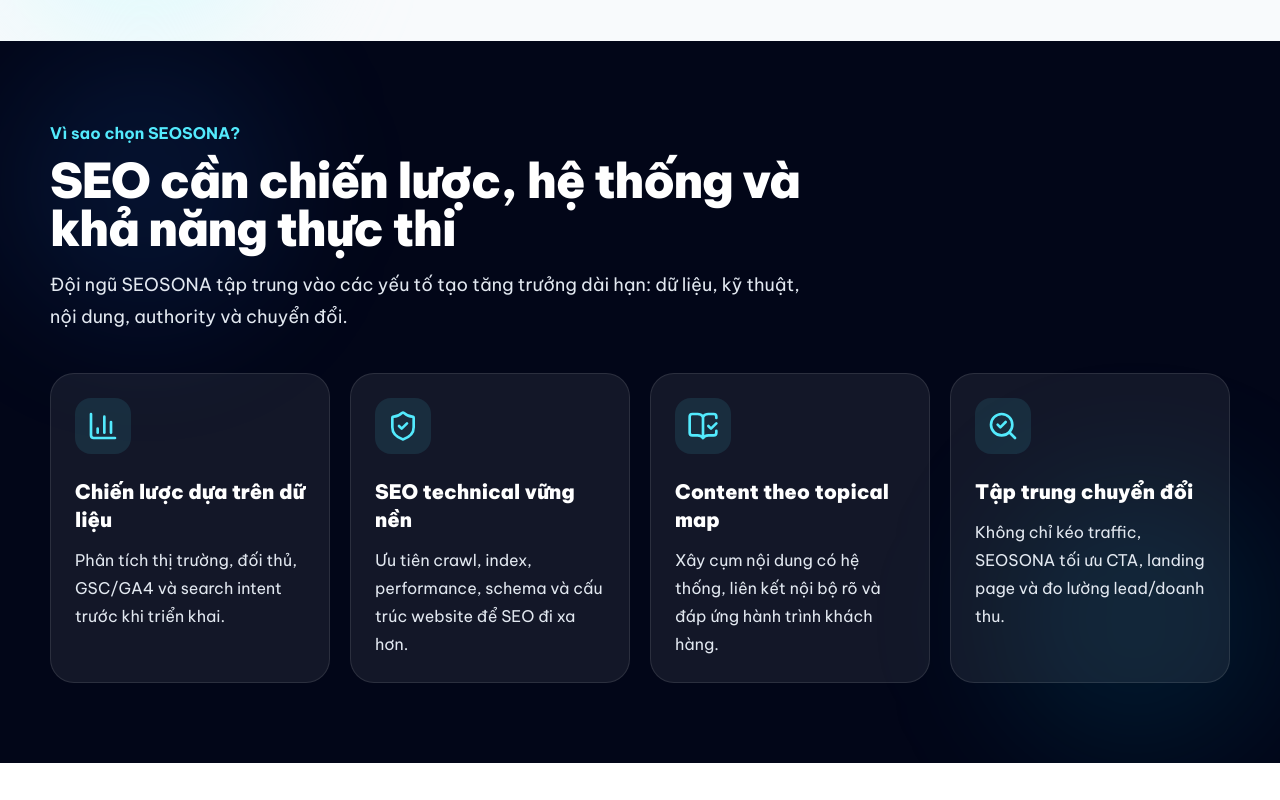
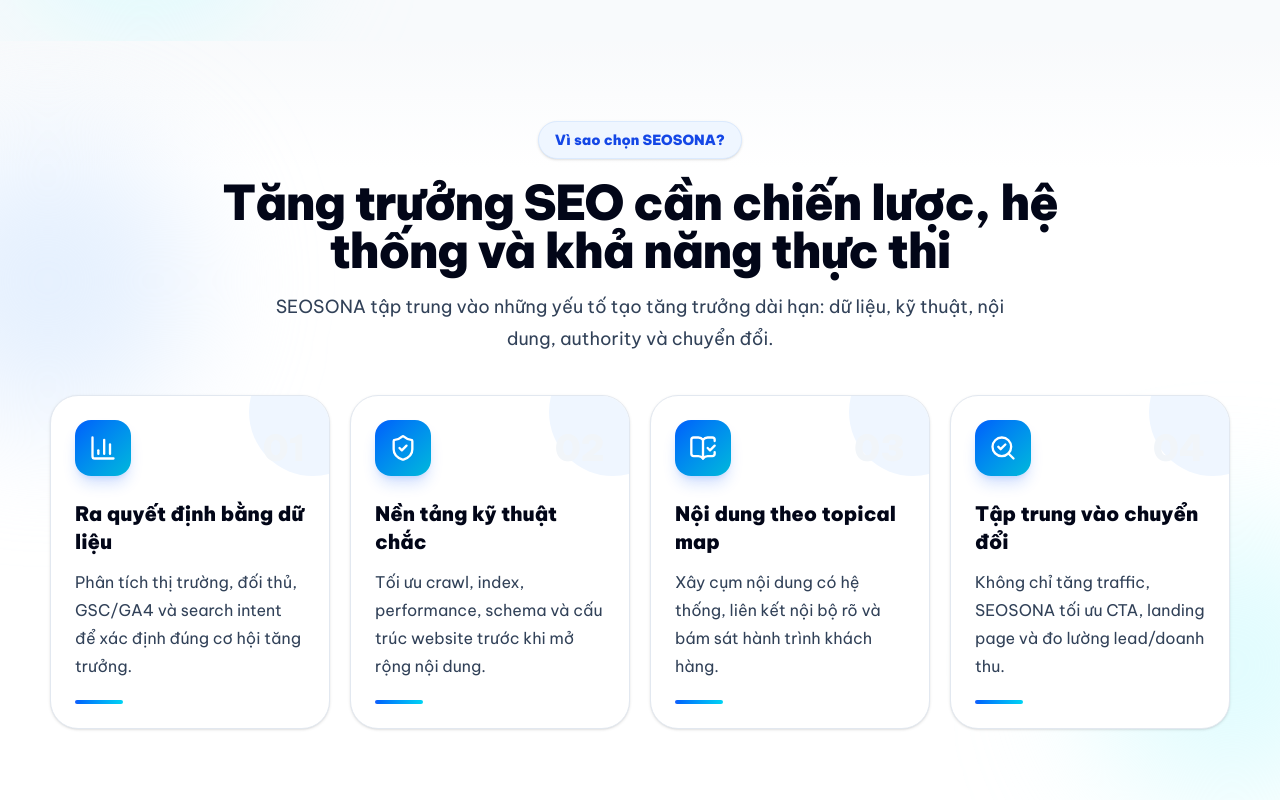
Before and after one commit to LongLeo287/SEOSONA, a Next.js app: page / in a window 1280 px wide. Shown: the part 3060-3860 px from the top of the page. Built offline with nearby package versions, Linux system fonts and the light colour scheme.

Commit message:
style: align why choose section with homepage design system

```diff
--- a/components/sections/WhyChoose.tsx
+++ b/components/sections/WhyChoose.tsx
@@ -1,33 +1,41 @@
 import { BarChart3, BookOpenCheck, SearchCheck, ShieldCheck } from "lucide-react";
 
 const reasons = [
-  { title: "Chiến lược dựa trên dữ liệu", description: "Phân tích thị trường, đối thủ, GSC/GA4 và search intent trước khi triển khai.", icon: BarChart3 },
-  { title: "SEO technical vững nền", description: "Ưu tiên crawl, index, performance, schema và cấu trúc website để SEO đi xa hơn.", icon: ShieldCheck },
-  { title: "Content theo topical map", description: "Xây cụm nội dung có hệ thống, liên kết nội bộ rõ và đáp ứng hành trình khách hàng.", icon: BookOpenCheck },
-  { title: "Tập trung chuyển đổi", description: "Không chỉ kéo traffic, SEOSONA tối ưu CTA, landing page và đo lường lead/doanh thu.", icon: SearchCheck }
+  { title: "Ra quyết định bằng dữ liệu", description: "Phân tích thị trường, đối thủ, GSC/GA4 và search intent để xác định đúng cơ hội tăng trưởng.", icon: BarChart3, number: "01" },
+  { title: "Nền tảng kỹ thuật chắc", description: "Tối ưu crawl, index, performance, schema và cấu trúc website trước khi mở rộng nội dung.", icon: ShieldCheck, number: "02" },
+  { title: "Nội dung theo topical map", description: "Xây cụm nội dung có hệ thống, liên kết nội bộ rõ và bám sát hành trình khách hàng.", icon: BookOpenCheck, number: "03" },
+  { title: "Tập trung vào chuyển đổi", description: "Không chỉ tăng traffic, SEOSONA tối ưu CTA, landing page và đo lường lead/doanh thu.", icon: SearchCheck, number: "04" }
 ];
 
 export function WhyChoose() {
   return (
-    <section className="relative overflow-hidden bg-slate-950 py-14 text-white sm:py-16 lg:py-20">
-      <div className="absolute left-0 top-0 h-72 w-72 rounded-full bg-blue-500/10 blur-3xl" />
-      <div className="absolute bottom-0 right-0 h-72 w-72 rounded-full bg-cyan-500/10 blur-3xl" />
+    <section className="relative overflow-hidden bg-white py-14 sm:py-16 lg:py-20">
+      <div className="absolute inset-x-0 top-0 h-32 bg-gradient-to-b from-slate-50 to-white" />
+      <div className="absolute -left-24 top-24 h-72 w-72 rounded-full bg-blue-100/70 blur-3xl" />
+      <div className="absolute -right-24 bottom-0 h-72 w-72 rounded-full bg-cyan-100/60 blur-3xl" />
+
       <div className="container relative">
-        <div className="mx-auto mb-8 max-w-3xl text-center sm:mb-10 lg:mx-0 lg:text-left">
-          <span className="font-bold text-cyan-300">Vì sao chọn SEOSONA?</span>
-          <h2 className="mt-3 text-3xl font-black tracking-tight sm:text-4xl md:text-5xl">SEO cần chiến lược, hệ thống và khả năng thực thi</h2>
-          <p className="mt-4 text-base leading-8 text-slate-200 sm:text-lg">Đội ngũ SEOSONA tập trung vào các yếu tố tạo tăng trưởng dài hạn: dữ liệu, kỹ thuật, nội dung, authority và chuyển đổi.</p>
+        <div className="mx-auto mb-10 max-w-4xl text-center">
+          <span className="inline-flex rounded-full border border-blue-100 bg-blue-50 px-4 py-2 text-sm font-black text-blue-700 shadow-sm">Vì sao chọn SEOSONA?</span>
+          <h2 className="mt-5 text-3xl font-black tracking-tight text-slate-950 sm:text-4xl md:text-5xl">Tăng trưởng SEO cần chiến lược, hệ thống và khả năng thực thi</h2>
+          <p className="mx-auto mt-4 max-w-3xl text-base leading-8 text-slate-700 sm:text-lg">SEOSONA tập trung vào những yếu tố tạo tăng trưởng dài hạn: dữ liệu, kỹ thuật, nội dung, authority và chuyển đổi.</p>
         </div>
+
         <div className="grid gap-4 md:grid-cols-2 lg:grid-cols-4 lg:gap-5">
           {reasons.map((reason) => {
             const Icon = reason.icon;
             return (
-              <div key={reason.title} className="group rounded-3xl border border-white/10 bg-white/[0.07] p-5 transition hover:-translate-y-1 hover:border-cyan-300/30 hover:bg-white/[0.1] hover:shadow-2xl hover:shadow-cyan-950/30 sm:p-6">
-                <div className="mb-6 grid h-14 w-14 place-items-center rounded-2xl bg-cyan-300/10 text-cyan-300 transition group-hover:scale-105 group-hover:bg-cyan-300/15">
-                  <Icon size={32} />
+              <div key={reason.title} className="group relative overflow-hidden rounded-[28px] border border-slate-200 bg-white p-5 shadow-sm transition duration-300 hover:-translate-y-1 hover:border-blue-200 hover:shadow-xl hover:shadow-blue-900/10 sm:p-6">
+                <div className="absolute -right-12 -top-12 h-32 w-32 rounded-full bg-blue-50 transition duration-500 group-hover:scale-150 group-hover:bg-cyan-50" />
+                <div className="relative mb-6 flex items-center justify-between">
+                  <div className="grid h-14 w-14 place-items-center rounded-2xl bg-gradient-to-br from-blue-600 to-cyan-500 text-white shadow-lg shadow-blue-600/20 transition duration-300 group-hover:scale-105">
+                    <Icon size={28} />
+                  </div>
+                  <span className="text-4xl font-black text-slate-100 transition group-hover:text-blue-100">{reason.number}</span>
                 </div>
-                <h3 className="text-lg font-black text-white sm:text-xl">{reason.title}</h3>
-                <p className="mt-3 text-sm leading-7 text-slate-200 sm:text-base">{reason.description}</p>
+                <h3 className="relative text-lg font-black text-slate-950 sm:text-xl">{reason.title}</h3>
+                <p className="relative mt-3 text-sm leading-7 text-slate-700 sm:text-base">{reason.description}</p>
+                <div className="relative mt-5 h-1 w-12 rounded-full bg-gradient-to-r from-blue-600 to-cyan-400 transition duration-300 group-hover:w-20" />
               </div>
             );
           })}
```
